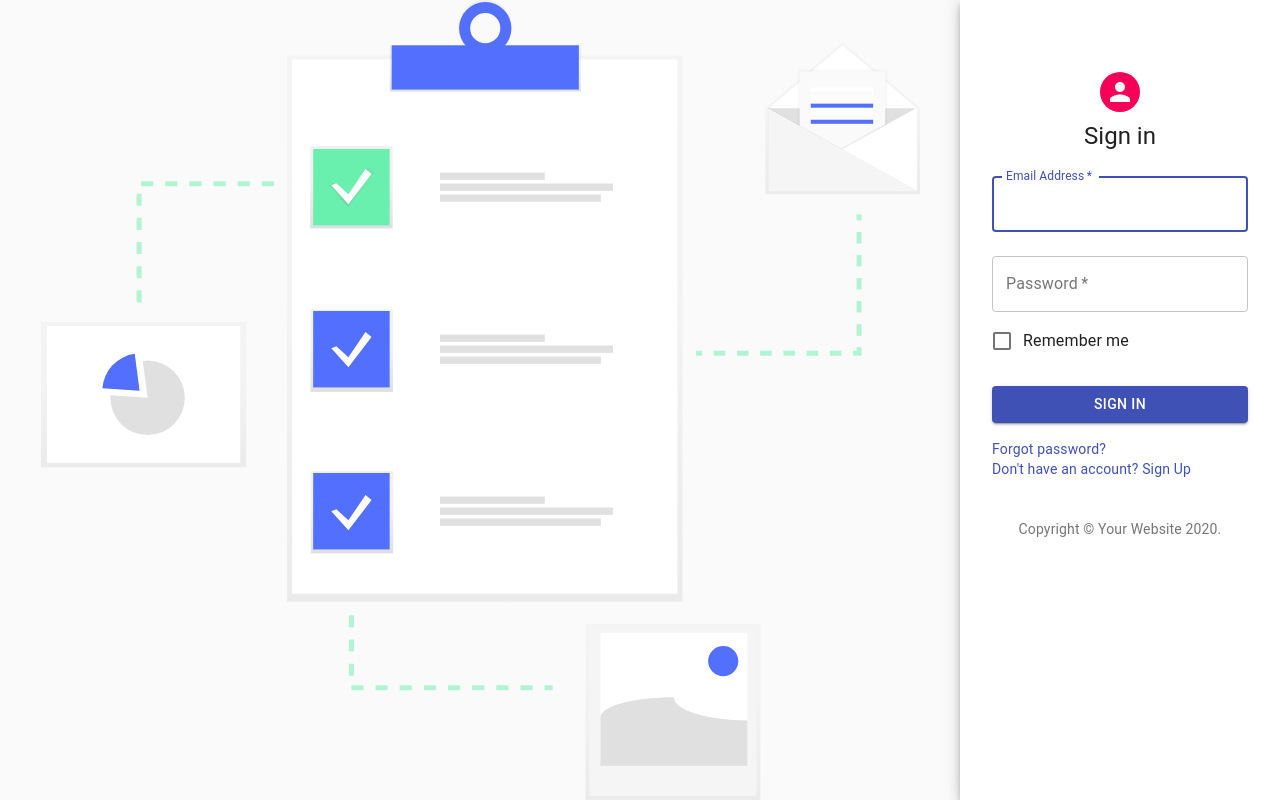
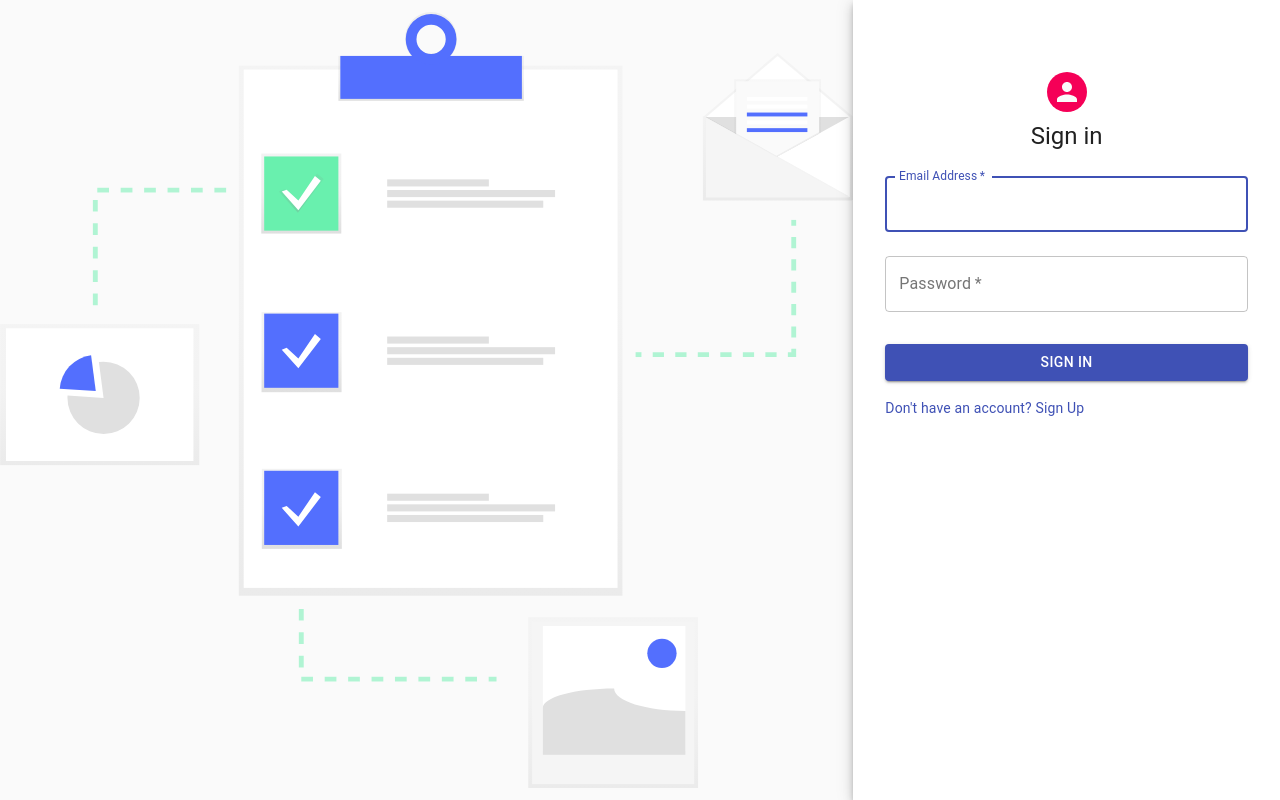
Before and after one commit to nurul3101/survey-planet, a React (Create React App) app in the folder frontend/: page / in a window 1280 px wide. Built offline with nearby package versions, Linux system fonts and the light colour scheme.

Commit message:
Created Signin and Signup UI

```diff
--- a/frontend/src/containers/signup/index.js
+++ b/frontend/src/containers/signup/index.js
@@ -1,4 +1,4 @@
-import React from 'react'
+import React, { useState } from 'react'
 import Avatar from '@material-ui/core/Avatar'
 import Button from '@material-ui/core/Button'
 import CssBaseline from '@material-ui/core/CssBaseline'
@@ -13,19 +13,6 @@ import Typography from '@material-ui/core/Typography'
 import { makeStyles } from '@material-ui/core/styles'
 
 import SurveyHeroImage from '../../assets/survey.svg'
-
-function Copyright() {
-  return (
-    <Typography variant="body2" color="textSecondary" align="center">
-      {'Copyright © '}
-      <Link color="inherit" href="https://material-ui.com/">
-        Your Website
-      </Link>{' '}
-      {new Date().getFullYear()}
-      {'.'}
-    </Typography>
-  )
-}
 
 const useStyles = makeStyles((theme) => ({
   root: {
@@ -63,11 +50,19 @@ const useStyles = makeStyles((theme) => ({
 function SignUp() {
   const classes = useStyles()
 
+  const [selectedMode, setSelectedMode] = useState('signin')
+
+  const executeSignIn = (e) => {
+    e.preventDefault()
+    console.log('Sign In')
+  }
+
   return (
     <Grid container component="main" className={classes.root}>
       <CssBaseline />
-      <Grid item xs={false} sm={4} md={9} className={classes.image} />
-      <Grid item xs={12} sm={8} md={3} component={Paper} elevation={6} square>
+      <Grid item xs={false} sm={4} md={8} className={classes.image} />
+      <Grid item xs={12} sm={8} md={4} component={Paper} elevation={6} square>
+        {selectedMode === 'signin' ? (
           <div className={classes.paper}>
             <Avatar className={classes.avatar}>
               {/* <LockOutlinedIcon /> */}
@@ -98,10 +93,86 @@ function SignUp() {
                 id="password"
                 autoComplete="current-password"
               />
-            <FormControlLabel
-              control={<Checkbox value="remember" color="primary" />}
-              label="Remember me"
+              <Button
+                type="submit"
+                fullWidth
+                variant="contained"
+                color="primary"
+                className={classes.submit}
+                onClick={executeSignIn}
+              >
+                Sign In
+              </Button>
+              <Grid container>
+                <Grid item>
+                  <Link
+                    component="button"
+                    variant="body2"
+                    onClick={() => setSelectedMode('signup')}
+                  >
+                    {"Don't have an account? Sign Up"}
+                  </Link>
+                </Grid>
+              </Grid>
+            </form>
+          </div>
+        ) : (
+          <div className={classes.paper}>
+            <Avatar className={classes.avatar}>
+              {/* <LockOutlinedIcon /> */}
+            </Avatar>
+            <Typography component="h1" variant="h5">
+              Sign up
+            </Typography>
+            <form className={classes.form} noValidate>
+              <Grid container spacing={2}>
+                <Grid item xs={12} sm={6}>
+                  <TextField
+                    autoComplete="fname"
+                    name="firstName"
+                    variant="outlined"
+                    required
+                    fullWidth
+                    id="firstName"
+                    label="First Name"
+                    autoFocus
                   />
+                </Grid>
+                <Grid item xs={12} sm={6}>
+                  <TextField
+                    variant="outlined"
+                    required
+                    fullWidth
+                    id="lastName"
+                    label="Last Name"
+                    name="lastName"
+                    autoComplete="lname"
+                  />
+                </Grid>
+                <Grid item xs={12}>
+                  <TextField
+                    variant="outlined"
+                    required
+                    fullWidth
+                    id="email"
+                    label="Email Address"
+                    name="email"
+                    autoComplete="email"
+                  />
+                </Grid>
+                <Grid item xs={12}>
+                  <TextField
+                    variant="outlined"
+                    required
+                    fullWidth
+                    name="password"
+                    label="Password"
+                    type="password"
+                    id="password"
+                    autoComplete="current-password"
+                  />
+                </Grid>
+              </Grid>
               <Button
                 type="submit"
                 fullWidth
@@ -109,25 +180,22 @@ function SignUp() {
                 color="primary"
                 className={classes.submit}
               >
-              Sign In
+                Sign Up
               </Button>
-            <Grid container>
-              <Grid item xs>
-                <Link href="#" variant="body2">
-                  Forgot password?
-                </Link>
-              </Grid>
+              <Grid container justify="flex-end">
                 <Grid item>
-                <Link href="#" variant="body2">
-                  {"Don't have an account? Sign Up"}
+                  <Link
+                    component="button"
+                    variant="body2"
+                    onClick={() => setSelectedMode('signin')}
+                  >
+                    Already have an account? Sign in
                   </Link>
                 </Grid>
               </Grid>
-            <Box mt={5}>
-              <Copyright />
-            </Box>
             </form>
           </div>
+        )}
       </Grid>
     </Grid>
   )
```
Lines whose indentation alone changed are shown as unchanged.
